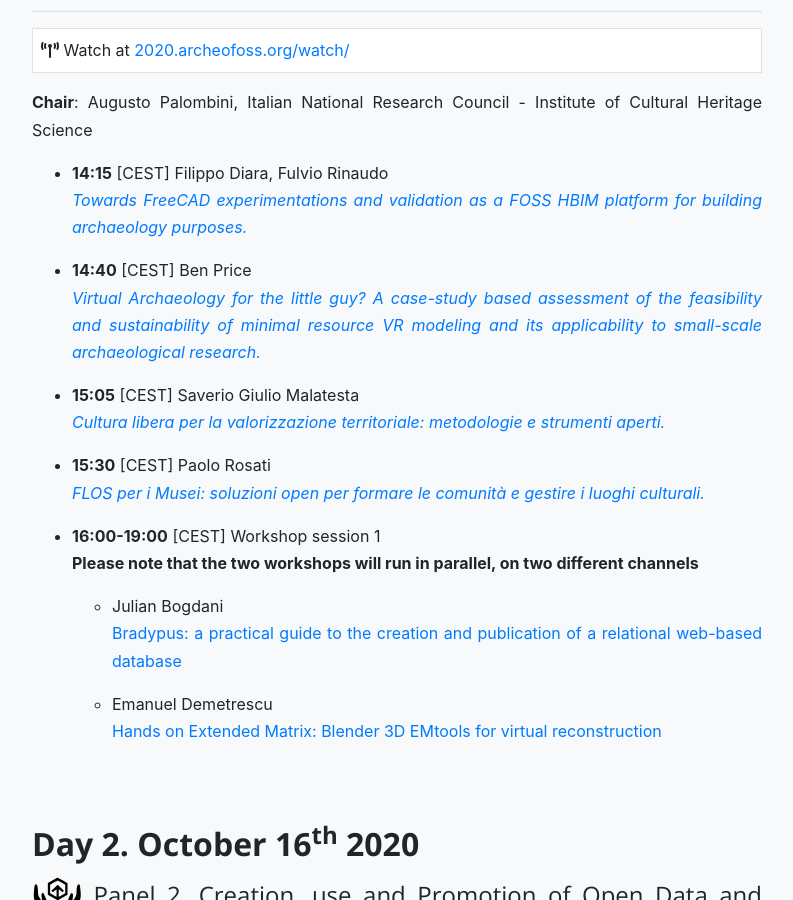
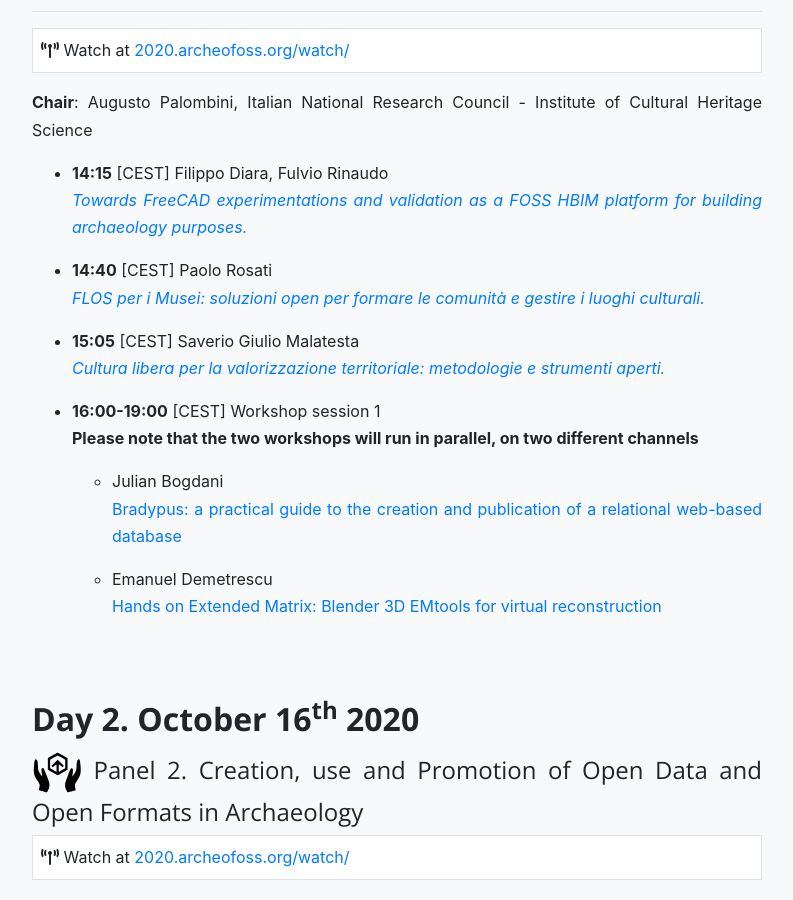
Before and after one commit to archeofoss/archeofoss2020, a Jekyll site: the page built from programme.md, in a window 1280 px wide and 900 px high, scrolled down 1853 px. Shown: the whole window, without its empty margins (243-1036 px from the left). Built offline with Jekyll 4.4.1, drawn with Linux system fonts in a browser that asks for light colours; nearby versions of some CDN libraries.

Commit message:
programme changed

```diff
--- a/programme.md
+++ b/programme.md
@@ -70,14 +70,11 @@ The **Book of Abstracts** is already and freely available in Zenodo [![DOI](http
 - **14:15** [CEST] Filippo Diara, Fulvio Rinaudo
 [*Towards FreeCAD experimentations and validation as a FOSS HBIM platform for building archaeology purposes.*](abstracts/diara)
 
-- **14:40** [CEST] Ben Price
-[*Virtual Archaeology for the little guy? A case-study based assessment of the feasibility and sustainability of minimal resource VR modeling and its applicability to small-scale archaeological research.*](abstracts/price)
+- **14:40** [CEST] Paolo Rosati
+[*FLOS per i Musei: soluzioni open per formare le comunità e gestire i luoghi culturali.*](abstracts/rosati)
 
 - **15:05** [CEST] Saverio Giulio Malatesta
 [*Cultura libera per la valorizzazione territoriale: metodologie e strumenti aperti.*](abstracts/malatesta)
-
-- **15:30** [CEST] Paolo Rosati
-[*FLOS per i Musei: soluzioni open per formare le comunità e gestire i luoghi culturali.*](abstracts/rosati)
 
 - **16:00-19:00** [CEST] Workshop session 1
 **Please note that the two workshops will run in parallel, on two different channels**
```
